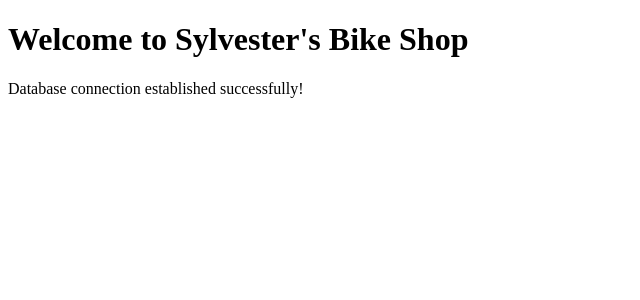
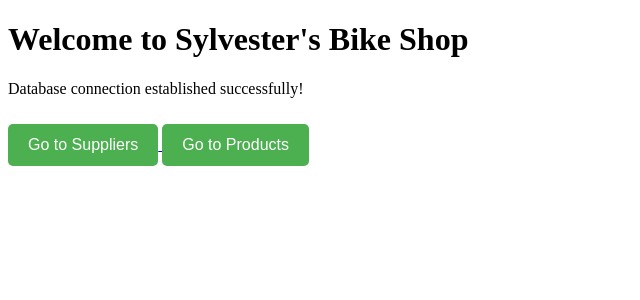
Before and after one commit to Migi22/Sylvester_Bike_Shop, a PHP site: page / in a window 1280 px wide. Shown: the top 300 px of the page, without its empty margins (0-640 px from the left). Run offline with PHP 8.4, Linux system fonts and the light colour scheme.

Commit message:
Added a button

```diff
--- a/assets/index.css
+++ b/assets/index.css
@@ -57,3 +57,22 @@ h2 {
 p {
   font-size: 16px;
 }
+
+/* Simple Button Styling */
+.btn {
+  background-color: #4caf50;
+  color: white;
+  padding: 12px 20px;
+  text-align: center;
+  text-decoration: none;
+  display: inline-block;
+  font-size: 16px;
+  border: none;
+  border-radius: 5px;
+  cursor: pointer;
+  margin: 10px 0;
+}
+
+.btn:hover {
+  background-color: #45a049;
+}
--- a/index.php
+++ b/index.php
@@ -1,15 +1,14 @@
 <?php
 // Include database connection file
 include('config/db_connection.php');
-
 ?>
-
 
 <!DOCTYPE html>
 <html lang="en">
 <head>
     <meta charset="UTF-8">
     <title>Sylvester's Bike Shop</title>
+    <link rel="stylesheet" href="assets/index.css"> <!-- Linking the CSS file -->
 </head>
 <body>
     <h1>Welcome to Sylvester's Bike Shop</h1>
@@ -22,5 +21,16 @@ include('config/db_connection.php');
         echo "<p>Failed to connect to the database.</p>";
     }
     ?>
+
+    <!-- Button to go to Supplier List page -->
+    <a href="supplier/index.php">
+        <button class="btn">Go to Suppliers</button>
+    </a>
+
+    <!-- Button to go to Products page -->
+    <a href="product/index.php">
+        <button class="btn">Go to Products</button>
+    </a>
+
 </body>
 </html>
```
